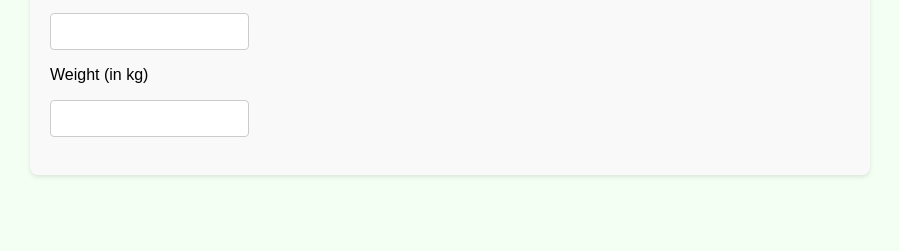
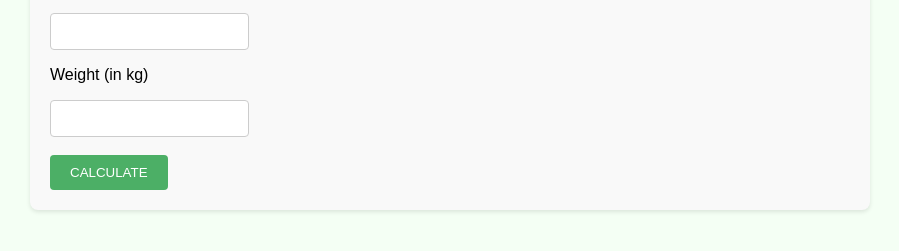
Before and after one commit to mudauml15/BMI_Calculator, a plain HTML site: page index.html in a window 1280 px wide. Shown: the part 139-390 px from the top of the page, without its empty margins (190-1089 px from the left). Drawn offline with Linux system fonts and the light colour scheme.

Commit message:
made a button and called the function for calculating masss

```diff
--- a/index.html
+++ b/index.html
@@ -21,6 +21,9 @@
       <br />
 
 
+      <button onclick='calculateBodyMass()' id="btn">CALCULATE </button
+
+
     </div>
 
 
@@ -32,6 +35,7 @@
 
       <div id="results">
 
+
       </div>
 
 
```
